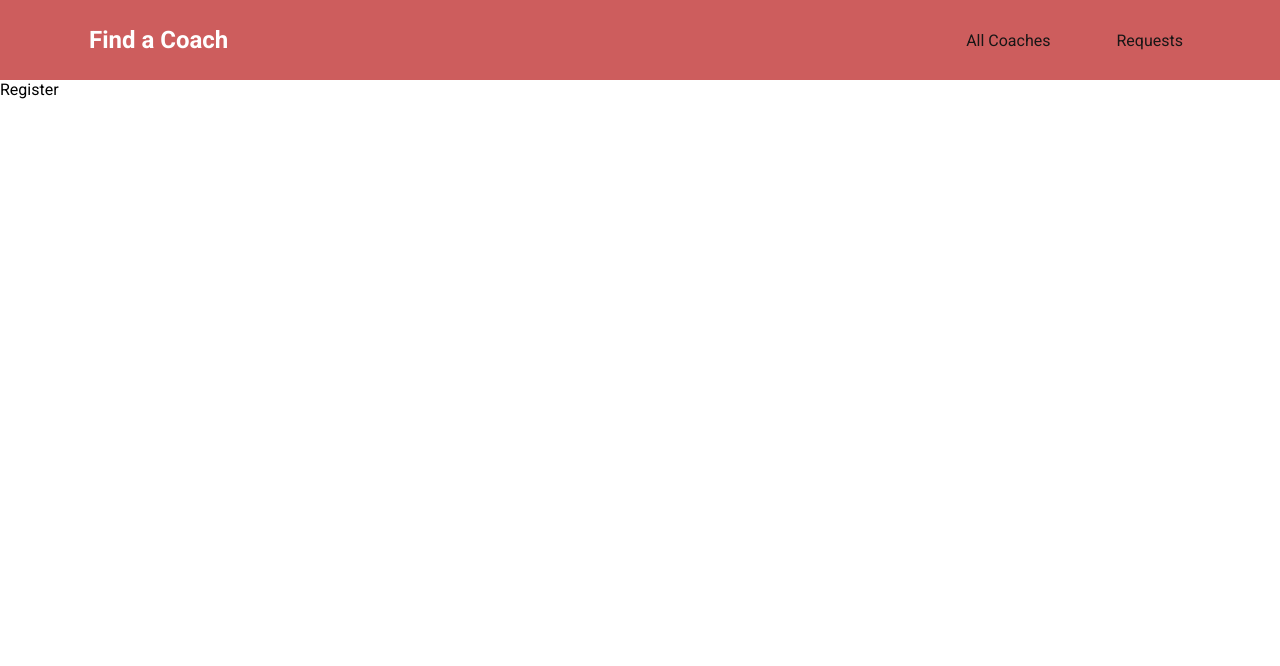
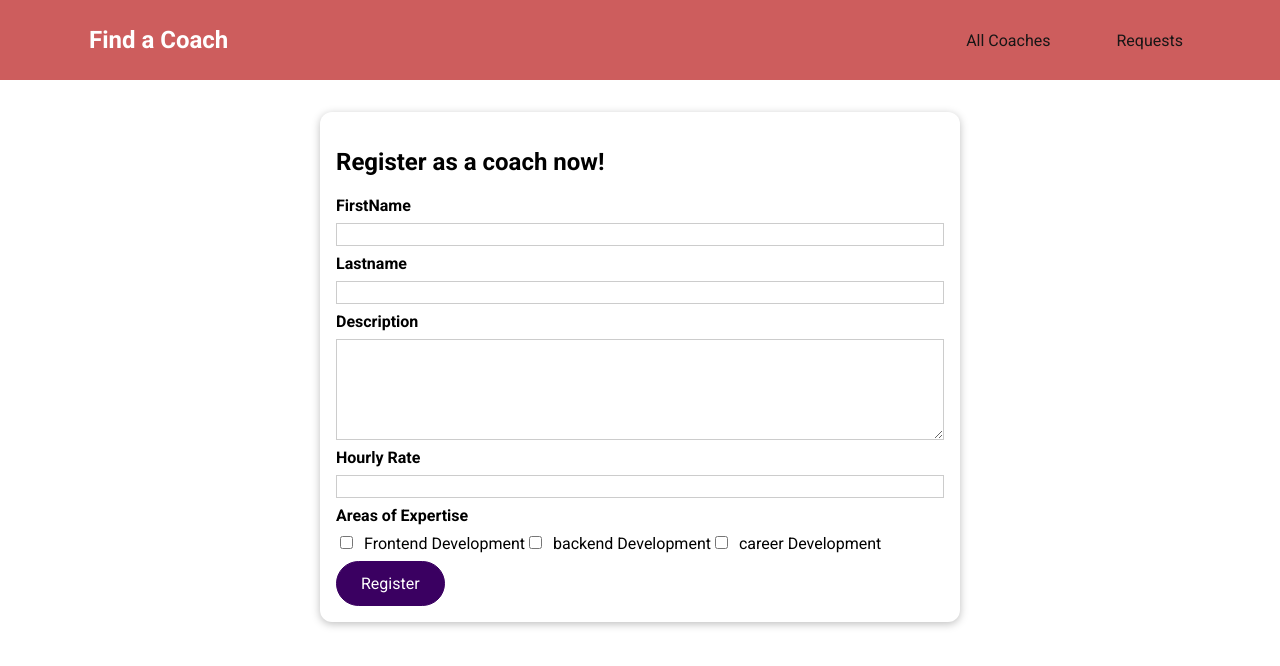
Before and after one commit to Nass2912/Coach-App, a Vue app: page /register in a window 1280 px wide. Shown: the top 666 px of the page. Built offline with nearby package versions, Linux system fonts and the light colour scheme.

Commit message:
form implementation

```diff
--- /dev/null
+++ b/src/components/coaches/CoachForm.vue
@@ -0,0 +1,116 @@
+<template>
+  <form @submit.prevent="submitted">
+    <div class="form-control">
+      <label for="firstname">FirstName</label>
+      <input v-model.trim="firstName" type="text" id="firstname" />
+    </div>
+    <div class="form-control">
+      <label for="Lastname">Lastname</label>
+      <input v-model.trim="lastName" type="text" id="Lastname" />
+    </div>
+    <div class="form-control">
+      <label for="Description">Description</label>
+      <textarea v-model.trim="description" rows="5" id="Description" />
+    </div>
+    <div class="form-control">
+      <label for="HourlyRate">Hourly Rate</label>
+      <input v-model.number="hourlyRate" type="number" id="HourlyRate" />
+    </div>
+    <div class="form-control">
+      <h3>Areas of Expertise</h3>
+      <div>
+        <input type="checkbox" id="frontend" value="frontend" v-model="areas" />
+        <label for="frontend">Frontend Development</label>
+        <input type="checkbox" id="backend" value="backend" v-model="areas" />
+        <label for="backend">backend Development</label>
+        <input type="checkbox" id="career" value="career" v-model="areas" />
+        <label for="career">career Development</label>
+      </div>
+    </div>
+    <base-button>Register</base-button>
+  </form>
+</template>
+
+<script>
+export default {
+  data() {
+    return {
+      firstName: "",
+      lastName: "",
+      description: "",
+      hourlyRate: "",
+      areas: [],
+    };
+  },
+
+  methods: {
+    submitted() {
+      const formData = {
+        fname: this.firstName,
+        lname: this.lastName,
+        desc: this.description,
+        rate: this.hourlyRate,
+        areas: this.areas,
+      };
+      console.log(formData);
+    },
+  },
+};
+</script>
+
+<style scoped>
+.form-control {
+  margin: 0.5rem 0;
+}
+
+label {
+  font-weight: bold;
+  display: block;
+  margin-bottom: 0.5rem;
+}
+
+input[type="checkbox"] + label {
+  font-weight: normal;
+  display: inline;
+  margin: 0 0 0 0.5rem;
+}
+
+input,
+textarea {
+  display: block;
+  width: 100%;
+  border: 1px solid #ccc;
+  font: inherit;
+}
+
+input:focus,
+textarea:focus {
+  background-color: #f0e6fd;
+  outline: none;
+  border-color: #3d008d;
+}
+
+input[type="checkbox"] {
+  display: inline;
+  width: auto;
+  border: none;
+}
+
+input[type="checkbox"]:focus {
+  outline: #3d008d solid 1px;
+}
+
+h3 {
+  margin: 0.5rem 0;
+  font-size: 1rem;
+}
+
+.invalid label {
+  color: red;
+}
+
+.invalid input,
+.invalid textarea {
+  border: 1px solid red;
+}
+</style>
--- a/src/pages/coaches/CoachRegistration.vue
+++ b/src/pages/coaches/CoachRegistration.vue
@@ -1 +1,17 @@
-<template>Register</template>
+<template>
+  <section>
+    <base-card>
+      <h2>Register as a coach now!</h2>
+      <CoachForm />
+    </base-card>
+  </section>
+</template>
+
+<script>
+import CoachForm from "../../components/coaches/CoachForm.vue";
+export default {
+  components: {
+    CoachForm,
+  },
+};
+</script>
--- a/src/pages/coaches/CoachesList.vue
+++ b/src/pages/coaches/CoachesList.vue
@@ -34,11 +34,12 @@
     return {
       activeFilters: {
         frontend: true,
-        backend: true,
+        backend: false,
         career: true,
       },
     };
   },
+
   computed: {
     filteredCoaches() {
       const coaches = this.$store.getters.coaches;
```
